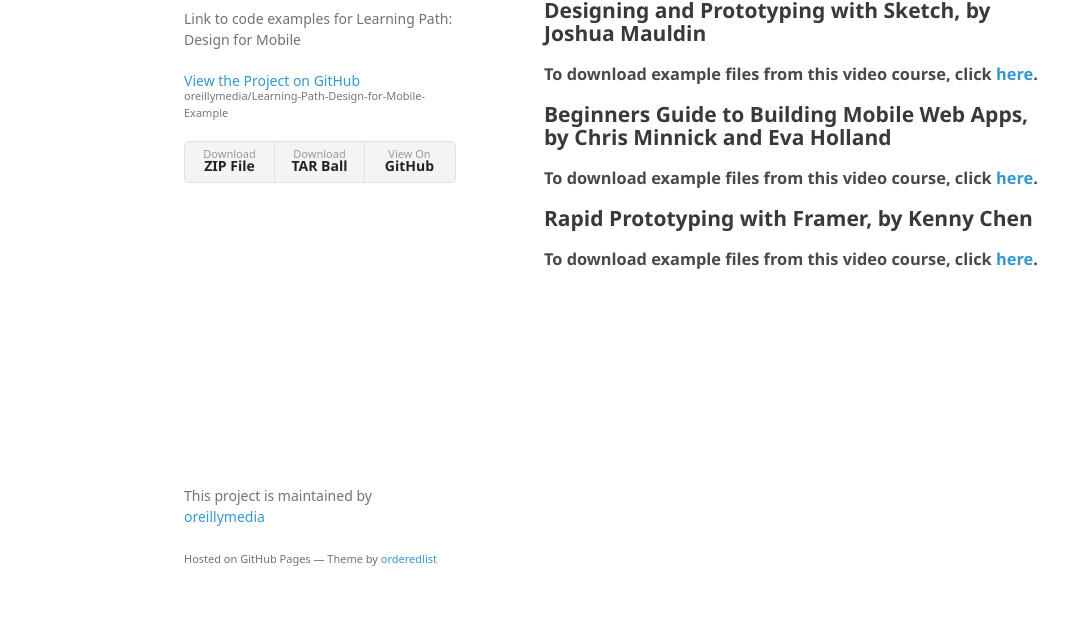
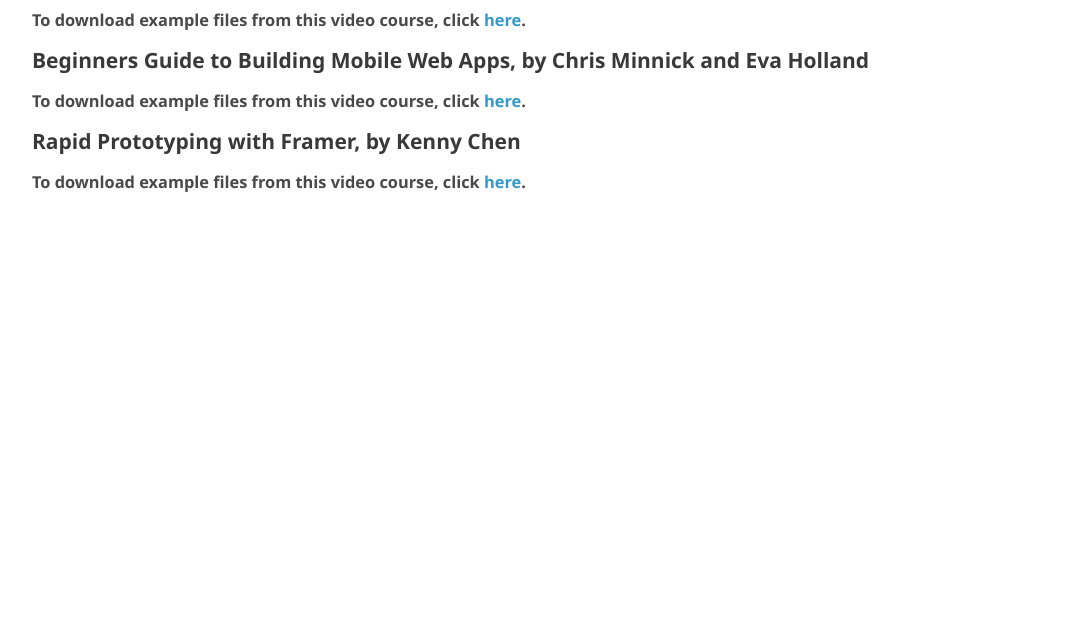
Before and after one commit to oreillymedia/Learning-Path-Design-for-Mobile-Example, a plain HTML site: page index.html in a window 1280 px wide. Shown: the part 162-800 px from the top of the page, without its empty margins (26-1094 px from the left). Drawn offline with Linux system fonts and the light colour scheme; a web font is replaced by a local one.

Commit message:
Update index.html

```diff
--- a/index.html
+++ b/index.html
@@ -13,21 +13,7 @@
     <![endif]-->
   </head>
   <body>
-    <div class="wrapper">
-      <header>
-        <h1>Learning Path: Design for Mobile Examples</h1>
-        <p>Link to code examples for  Learning Path: Design for Mobile                                               </p>
 
-        <p class="view"><a href="https://github.com/oreillymedia/Learning-Path-Design-for-Mobile-Example">View the Project on GitHub <small>oreillymedia/Learning-Path-Design-for-Mobile-Example</small></a></p>
-
-
-        <ul>
-          <li><a href="https://github.com/oreillymedia/Learning-Path-Design-for-Mobile-Example/zipball/master">Download <strong>ZIP File</strong></a></li>
-          <li><a href="https://github.com/oreillymedia/Learning-Path-Design-for-Mobile-Example/tarball/master">Download <strong>TAR Ball</strong></a></li>
-          <li><a href="https://github.com/oreillymedia/Learning-Path-Design-for-Mobile-Example">View On <strong>GitHub</strong></a></li>
-        </ul>
-      </header>
-      <section>
         <h1>
 <a id="learning-path-design-for-mobile-examples" class="anchor" href="#learning-path-design-for-mobile-examples" aria-hidden="true"><span aria-hidden="true" class="octicon octicon-link"></span></a>Learning Path: Design for Mobile Examples</h1>
 
@@ -50,12 +36,7 @@
 
 <h3>
 <a id="to-download-example-files-from-this-video-course-click-here-2" class="anchor" href="#to-download-example-files-from-this-video-course-click-here-2" aria-hidden="true"><span aria-hidden="true" class="octicon octicon-link"></span></a>To download example files from this video course, click <a href="http://examples.oreilly.com/0636920042716/">here</a>.</h3>
-      </section>
-      <footer>
-        <p>This project is maintained by <a href="https://github.com/oreillymedia">oreillymedia</a></p>
-        <p><small>Hosted on GitHub Pages &mdash; Theme by <a href="https://github.com/orderedlist">orderedlist</a></small></p>
-      </footer>
-    </div>
+
     <script src="javascripts/scale.fix.js"></script>
 
   </body>
```
